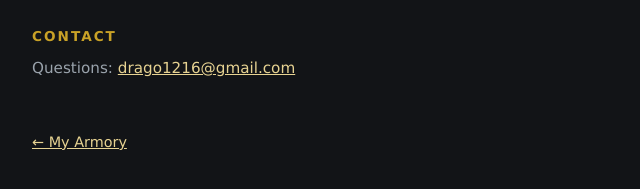
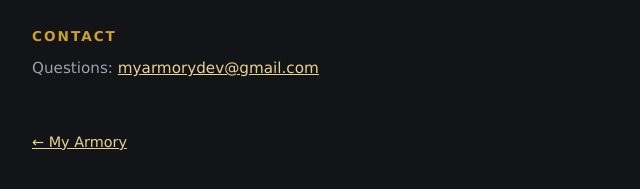
Before and after one commit to drago1216/myarmory-site, a plain HTML site: page privacy.html in a window 1280 px wide. Shown: the part 1395-1584 px from the top of the page, 292-932 px from the left. Drawn offline with Linux system fonts and the light colour scheme.

Commit message:
Contact address: myarmorydev@gmail.com (policy + support link)

```diff
--- a/privacy.html
+++ b/privacy.html
@@ -101,7 +101,7 @@
   this URL, with the change noted in release notes.</p>
 
   <h2>Contact</h2>
-  <p>Questions: <a href="mailto:drago1216@gmail.com">drago1216@gmail.com</a></p>
+  <p>Questions: <a href="mailto:myarmorydev@gmail.com">myarmorydev@gmail.com</a></p>
 
   <a class="back" href="index.html">&#8592; My Armory</a>
 </div>
```
Also changed, not shown: index.html (+1 -1 lines).
